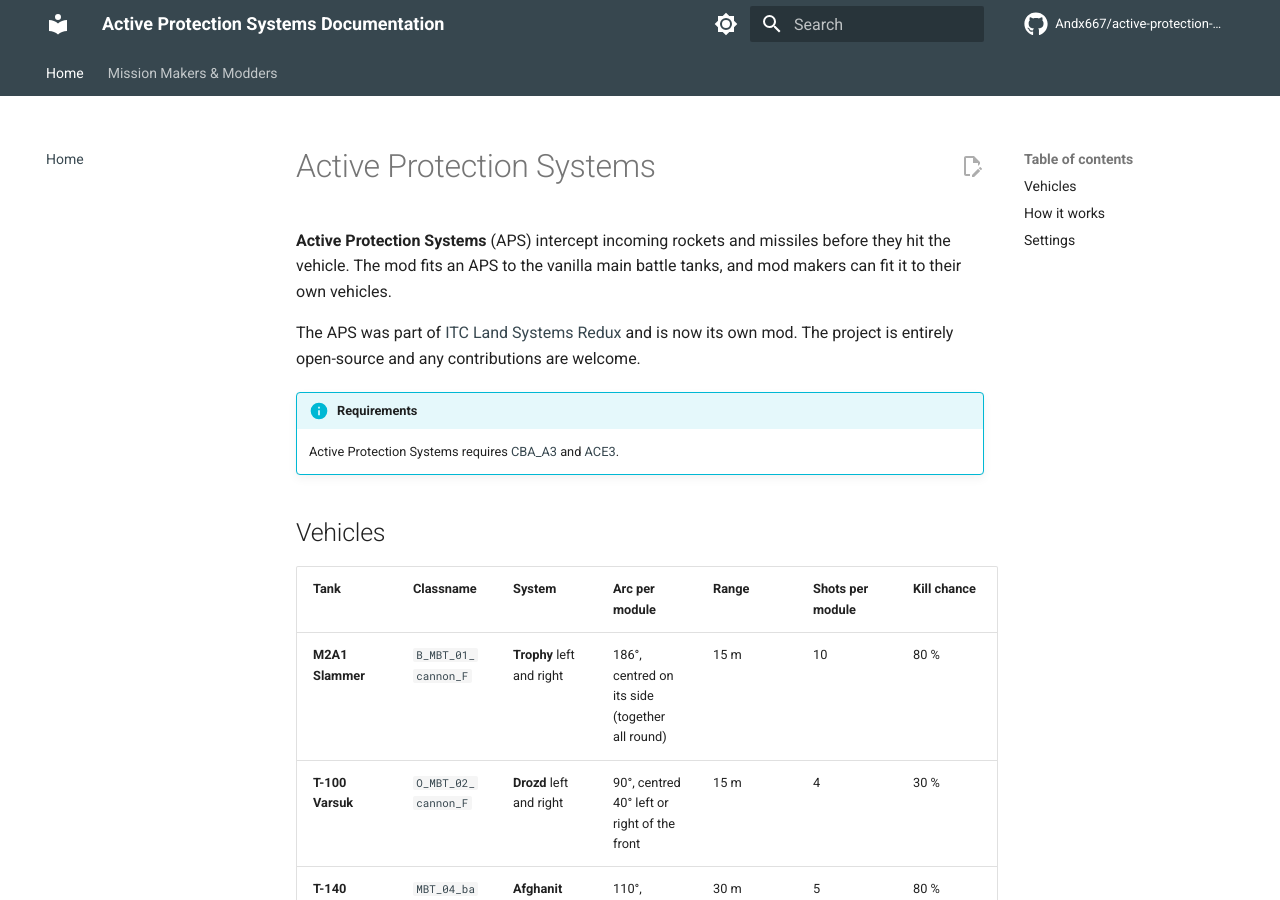
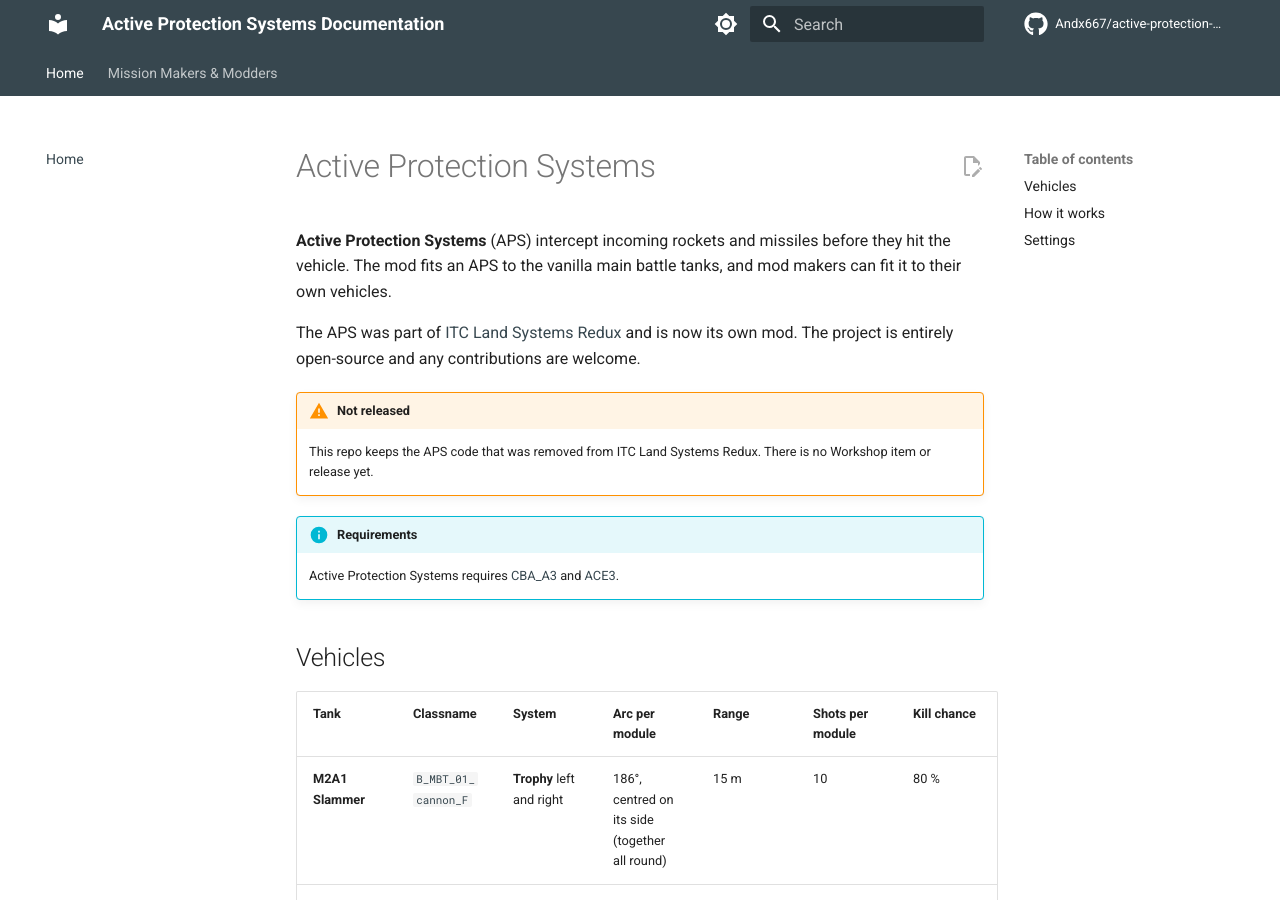
Before and after one commit to Andx667/active-protection-systems, an MkDocs documentation site: the page built from docs/index.md, in a window 1280 px wide and 900 px high. Built offline with MkDocs 1.6.1 and Material for MkDocs 9.7.7, drawn with Linux system fonts in a browser that asks for light colours; plug-ins that fetch from the network failed and are left out; comment, search, counter and statistics services are not loaded.

Commit message:
Main - Add a note that the mod is not released
Co-Authored-By: Claude Opus 5.5 <noreply@anthropic.com>

```diff
--- a/docs/index.md
+++ b/docs/index.md
@@ -3,6 +3,9 @@
 **Active Protection Systems** (APS) intercept incoming rockets and missiles before they hit the vehicle. The mod fits an APS to the vanilla main battle tanks, and mod makers can fit it to their own vehicles.
 
 The APS was part of [ITC Land Systems Redux](https://github.com/Andx667/ITC_Land_Systems) and is now its own mod. The project is entirely open-source and any contributions are welcome.
+
+!!! warning "Not released"
+    This repo keeps the APS code that was removed from ITC Land Systems Redux. There is no Workshop item or release yet.
 
 !!! info "Requirements"
     Active Protection Systems requires [CBA_A3](https://github.com/CBATeam/CBA_A3/releases/latest) and [ACE3](https://github.com/acemod/ACE3/releases/latest).
```
Also changed, not shown: README.md (+3 -0 lines).
